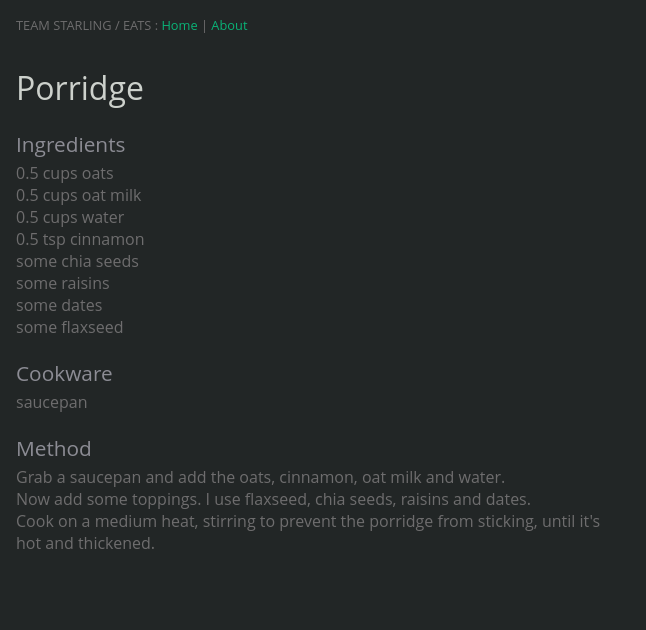
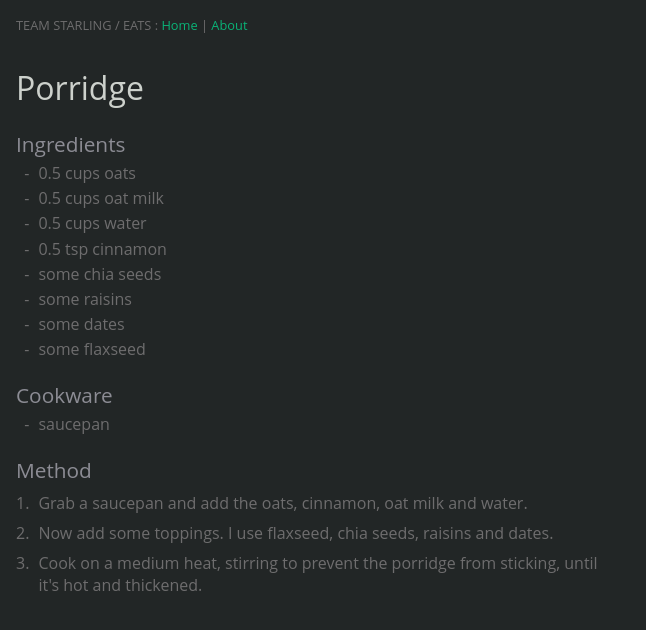
Before and after one commit to teamstarling/eats, a Jekyll site: the page built from _recipes/porridge.markdown, in a window 1280 px wide. Shown: the top 630 px of the page, without its empty margins (0-646 px from the left). Built offline with Jekyll 4.4.1, drawn with Linux system fonts in a browser that asks for light colours.

Commit message:
Add styles for lists (ingredients, method, etc) on recipe and home pages.

```diff
--- a/_sass/main.scss
+++ b/_sass/main.scss
@@ -31,3 +31,17 @@ nav {
 section {
     max-width: 600px;
 }
+ol {
+    list-style: numeric;
+}
+ul {
+    list-style-type: '- ';
+}
+ol li {
+    margin: 0.5em 1.1em;
+    padding-left: 0.3em;
+}
+ul li {
+    margin: 0.2em 1.1em;
+    padding-left: 0.3em;
+}
```
